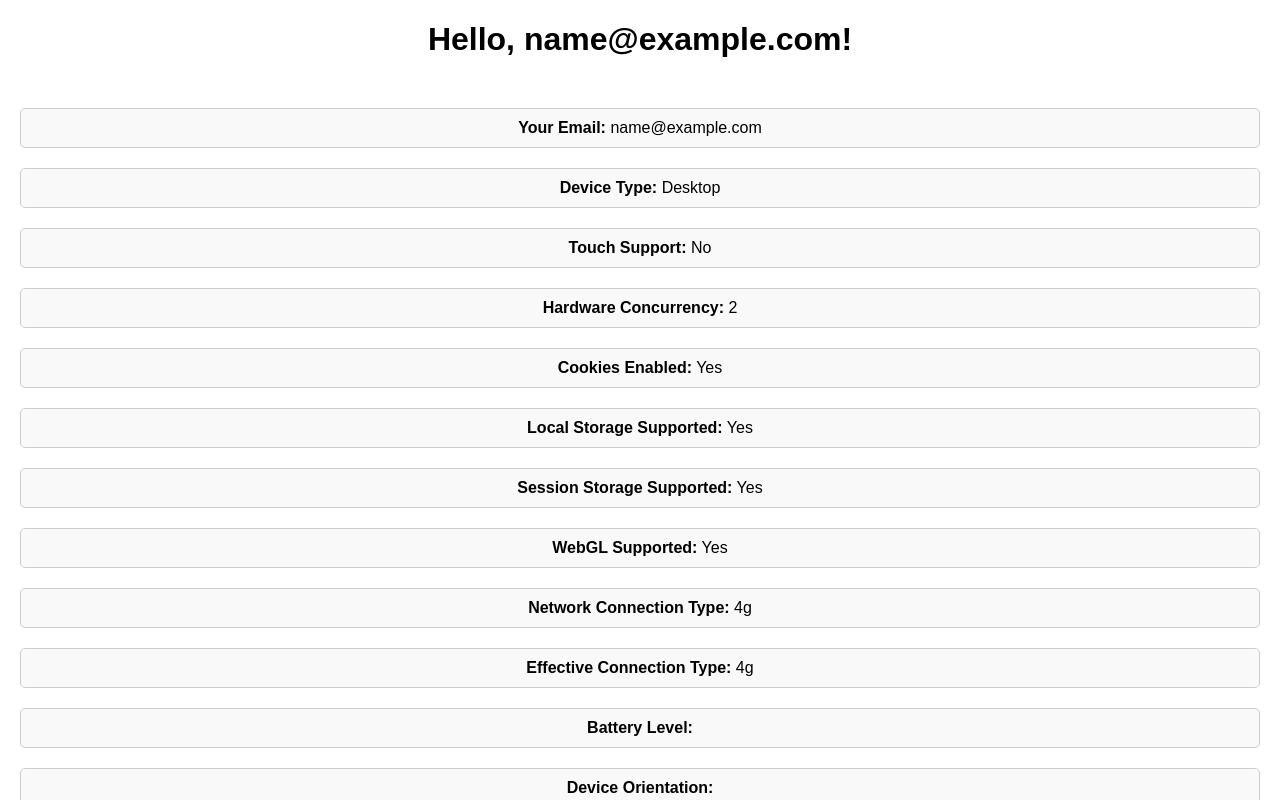
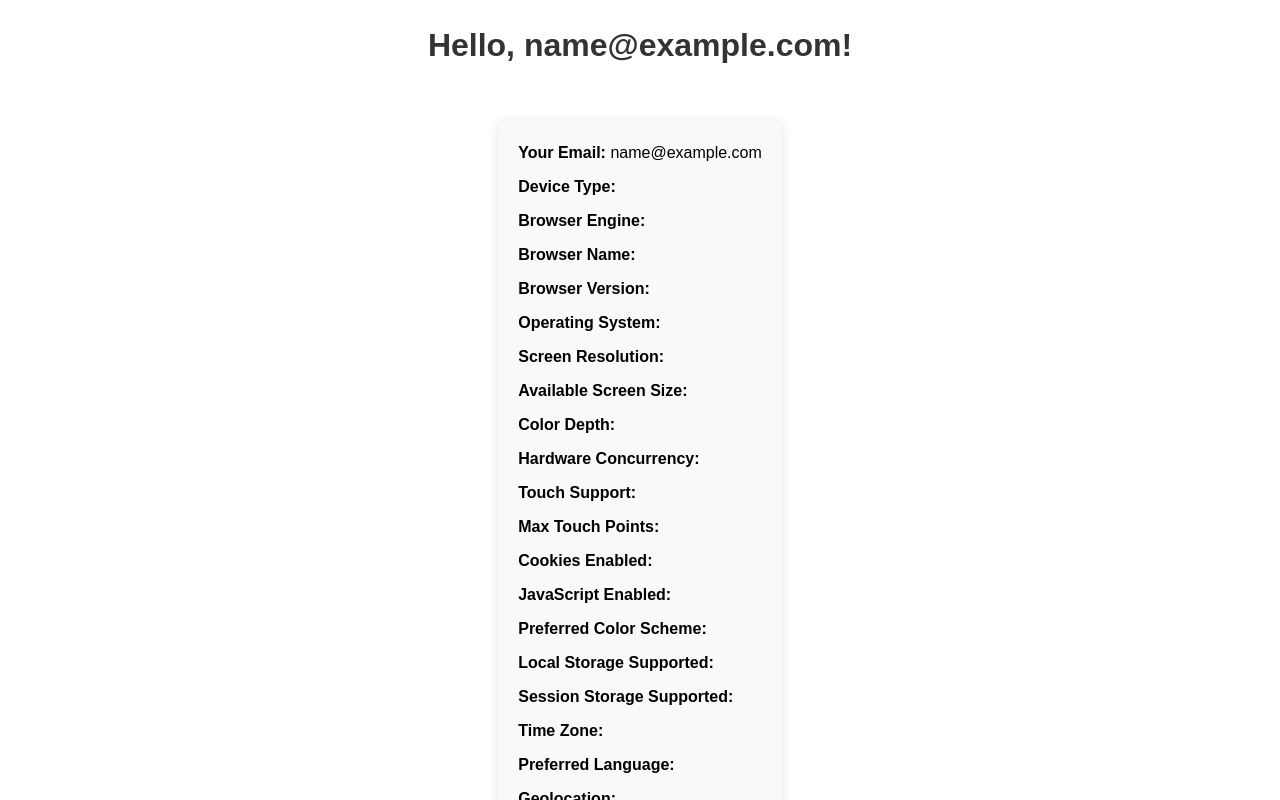
Before and after one commit to AV10V/Web-Scanner, a plain HTML site: page index.html in a window 1280 px wide. Both pictures are taken after typing "name@example.com" into the empty fields and a click on the button "Submit". Shown: the top 800 px of the page. Drawn offline with Linux system fonts and the light colour scheme.

Commit message:
Update index.html

```diff
--- a/index.html
+++ b/index.html
@@ -3,30 +3,36 @@
 <head>
     <meta charset="UTF-8">
     <meta name="viewport" content="width=device-width, initial-scale=1.0">
-    <title>User Info Collection</title>
+    <title>Comprehensive User Info</title>
     <style>
         body {
             font-family: Arial, sans-serif;
             margin: 20px;
+            line-height: 1.5;
             text-align: center;
         }
         .hidden {
             display: none;
         }
         .container {
-            margin-top: 50px;
+            margin-top: 30px;
+            text-align: left;
+            display: inline-block;
+            background: #f9f9f9;
+            padding: 20px;
+            border-radius: 10px;
+            box-shadow: 0 0 10px rgba(0,0,0,0.1);
+        }
+        h1 {
+            color: #333;
         }
         .info {
-            margin-top: 20px;
-            padding: 10px;
-            border: 1px solid #ccc;
-            border-radius: 5px;
-            background-color: #f9f9f9;
+            margin-bottom: 10px;
         }
     </style>
 </head>
 <body>
-    <!-- Email Input Prompt -->
+    <!-- Email Input Form -->
     <div id="email-prompt">
         <h2>Enter Your Email</h2>
         <form id="email-form" onsubmit="handleEmailSubmit(event)">
@@ -35,77 +41,117 @@
         </form>
     </div>
 
-    <!-- Main Content (Initially Hidden) -->
+    <!-- Main Content Section -->
     <div id="main-content" class="hidden">
         <h1 id="greeting"></h1>
         <div class="container">
             <div class="info"><strong>Your Email:</strong> <span id="email-display"></span></div>
             <div class="info"><strong>Device Type:</strong> <span id="device-type"></span></div>
+            <div class="info"><strong>Browser Engine:</strong> <span id="browser-engine"></span></div>
+            <div class="info"><strong>Browser Name:</strong> <span id="browser-name"></span></div>
+            <div class="info"><strong>Browser Version:</strong> <span id="browser-version"></span></div>
+            <div class="info"><strong>Operating System:</strong> <span id="os"></span></div>
+            <div class="info"><strong>Screen Resolution:</strong> <span id="screen-resolution"></span></div>
+            <div class="info"><strong>Available Screen Size:</strong> <span id="available-screen-size"></span></div>
+            <div class="info"><strong>Color Depth:</strong> <span id="color-depth"></span></div>
+            <div class="info"><strong>Hardware Concurrency:</strong> <span id="hardware-concurrency"></span></div>
             <div class="info"><strong>Touch Support:</strong> <span id="touch-support"></span></div>
-            <div class="info"><strong>Hardware Concurrency:</strong> <span id="hardware-concurrency"></span></div>
+            <div class="info"><strong>Max Touch Points:</strong> <span id="max-touch-points"></span></div>
             <div class="info"><strong>Cookies Enabled:</strong> <span id="cookies-enabled"></span></div>
+            <div class="info"><strong>JavaScript Enabled:</strong> <span id="javascript-enabled"></span></div>
+            <div class="info"><strong>Preferred Color Scheme:</strong> <span id="color-scheme"></span></div>
             <div class="info"><strong>Local Storage Supported:</strong> <span id="local-storage"></span></div>
             <div class="info"><strong>Session Storage Supported:</strong> <span id="session-storage"></span></div>
-            <div class="info"><strong>WebGL Supported:</strong> <span id="webgl-supported"></span></div>
-            <div class="info"><strong>Network Connection Type:</strong> <span id="network-type"></span></div>
-            <div class="info"><strong>Effective Connection Type:</strong> <span id="effective-connection-type"></span></div>
-            <div class="info"><strong>Battery Level:</strong> <span id="battery-level"></span></div>
-            <div class="info"><strong>Device Orientation:</strong> <span id="device-orientation"></span></div>
+            <div class="info"><strong>Time Zone:</strong> <span id="timezone"></span></div>
+            <div class="info"><strong>Preferred Language:</strong> <span id="language"></span></div>
+            <div class="info"><strong>Geolocation:</strong> <span id="geolocation"></span></div>
+            <div class="info"><strong>Installed Plugins:</strong> <span id="plugins"></span></div>
+            <div class="info"><strong>Available MIME Types:</strong> <span id="mime-types"></span></div>
+            <div class="info"><strong>Media Devices:</strong> <span id="media-devices"></span></div>
+            <div class="info"><strong>Connection Type:</strong> <span id="connection-type"></span></div>
+            <div class="info"><strong>Effective Bandwidth:</strong> <span id="effective-bandwidth"></span></div>
+            <div class="info"><strong>Device Memory:</strong> <span id="device-memory"></span></div>
+            <div class="info"><strong>Battery Status:</strong> <span id="battery-status"></span></div>
+            <div class="info"><strong>Do Not Track:</strong> <span id="do-not-track"></span></div>
         </div>
     </div>
 
     <script>
-        // Handle email input and display user data
-        function handleEmailSubmit(event) {
-            event.preventDefault();  // Prevent page reload
+        // Helper to check feature availability
+        const isFeatureAvailable = (feature) => typeof feature !== 'undefined' && feature !== null;
 
-            // Get email from input field
-            const userEmail = document.getElementById('user-email').value;
+        // Retrieve additional system information
+        async function retrieveSystemInfo() {
+            const systemInfo = {
+                deviceType: /Mobi/i.test(navigator.userAgent) ? 'Mobile' : 'Desktop',
+                browserEngine: navigator.product || 'Unknown',
+                browserName: navigator.userAgentData?.brands?.[0]?.brand || navigator.appName,
+                browserVersion: navigator.userAgentData?.brands?.[0]?.version || navigator.appVersion,
+                os: navigator.platform || 'Unknown',
+                screenResolution: `${screen.width}x${screen.height}`,
+                availableScreenSize: `${screen.availWidth}x${screen.availHeight}`,
+                colorDepth: `${screen.colorDepth}-bit`,
+                hardwareConcurrency: navigator.hardwareConcurrency || 'Unknown',
+                touchSupport: isFeatureAvailable(navigator.maxTouchPoints) ? 'Yes' : 'No',
+                maxTouchPoints: navigator.maxTouchPoints || 0,
+                cookiesEnabled: navigator.cookieEnabled ? 'Yes' : 'No',
+                javascriptEnabled: 'Yes',
+                colorScheme: window.matchMedia('(prefers-color-scheme: dark)').matches ? 'Dark' : 'Light',
+                localStorage: isFeatureAvailable(window.localStorage) ? 'Yes' : 'No',
+                sessionStorage: isFeatureAvailable(window.sessionStorage) ? 'Yes' : 'No',
+                timezone: Intl.DateTimeFormat().resolvedOptions().timeZone || 'Unknown',
+                language: navigator.language || 'Unknown',
+                plugins: navigator.plugins.length > 0 ? Array.from(navigator.plugins).map(p => p.name).join(', ') : 'None',
+                mimeTypes: navigator.mimeTypes.length > 0 ? Array.from(navigator.mimeTypes).map(mt => mt.type).join(', ') : 'None',
+                connectionType: navigator.connection?.effectiveType || 'Unknown',
+                effectiveBandwidth: navigator.connection?.downlink || 'Unknown',
+                deviceMemory: navigator.deviceMemory || 'Unknown',
+                batteryStatus: isFeatureAvailable(navigator.getBattery)
+                    ? await navigator.getBattery().then(b => `${(b.level * 100).toFixed(0)}%`)
+                    : 'Unavailable',
+                doNotTrack: navigator.doNotTrack || 'Unknown',
+                geolocation: await getUserGeolocation(),
+                mediaDevices: await getMediaDevices()
+            };
+            return systemInfo;
+        }
 
-            // Hide the email prompt and display the main content
+        // Get geolocation
+        async function getUserGeolocation() {
+            if (!navigator.geolocation) return 'Unavailable';
+            return new Promise((resolve) =>
+                navigator.geolocation.getCurrentPosition(
+                    (position) => resolve(`Lat: ${position.coords.latitude}, Lon: ${position.coords.longitude}`),
+                    () => resolve('Permission Denied')
+                )
+            );
+        }
+
+        // Get media devices
+        async function getMediaDevices() {
+            if (!navigator.mediaDevices) return 'Unavailable';
+            const devices = await navigator.mediaDevices.enumerateDevices();
+            return devices.map(d => d.label || d.kind).join(', ') || 'None';
+        }
+
+        // Handle email submission
+        async function handleEmailSubmit(event) {
+            event.preventDefault();
+            const email = document.getElementById('user-email').value;
+
+            // Hide email prompt and show main content
             document.getElementById('email-prompt').classList.add('hidden');
             document.getElementById('main-content').classList.remove('hidden');
 
-            // Set greeting message and display email
-            document.getElementById('greeting').textContent = `Hello, ${userEmail}!`;
-            document.getElementById('email-display').textContent = userEmail;
+            document.getElementById('email-display').textContent = email;
+            document.getElementById('greeting').textContent = `Hello, ${email}!`;
 
-            // Collect device info
-            document.getElementById('device-type').textContent = navigator.userAgent.includes("Mobile") ? "Mobile" : "Desktop";
-            document.getElementById('touch-support').textContent = 'ontouchstart' in window ? 'Yes' : 'No';
-            document.getElementById('hardware-concurrency').textContent = navigator.hardwareConcurrency;
-            document.getElementById('cookies-enabled').textContent = navigator.cookieEnabled ? 'Yes' : 'No';
-            document.getElementById('local-storage').textContent = typeof localStorage !== 'undefined' ? 'Yes' : 'No';
-            document.getElementById('session-storage').textContent = typeof sessionStorage !== 'undefined' ? 'Yes' : 'No';
-            document.getElementById('webgl-supported').textContent = !!document.createElement('canvas').getContext('webgl') ? 'Yes' : 'No';
-
-            // Network info
-            const connection = navigator.connection || navigator.mozConnection || navigator.webkitConnection;
-            if (connection) {
-                document.getElementById('network-type').textContent = connection.effectiveType || 'Unknown';
-                document.getElementById('effective-connection-type').textContent = connection.effectiveType || 'Unknown';
-            } else {
-                document.getElementById('network-type').textContent = 'Unknown';
-                document.getElementById('effective-connection-type').textContent = 'Unknown';
-            }
-
-            // Battery info (if available)
-            if (navigator.getBattery) {
-                navigator.getBattery().then(function(battery) {
-                    document.getElementById('battery-level').textContent = battery.level * 100 + "%";
-                });
-            } else {
-                document.getElementById('battery-level').textContent = "Not Available";
-            }
-
-            // Device orientation (if available)
-            if (window.DeviceOrientationEvent) {
-                window.addEventListener('deviceorientation', function(event) {
-                    document.getElementById('device-orientation').textContent = `Alpha: ${event.alpha}, Beta: ${event.beta}, Gamma: ${event.gamma}`;
-                });
-            } else {
-                document.getElementById('device-orientation').textContent = "Not Available";
-            }
+            // Populate all the details
+            const systemInfo = await retrieveSystemInfo();
+            Object.entries(systemInfo).forEach(([key, value]) => {
+                const element = document.getElementById(key);
+                if (element) element.textContent = value;
+            });
         }
     </script>
 </body>
```
